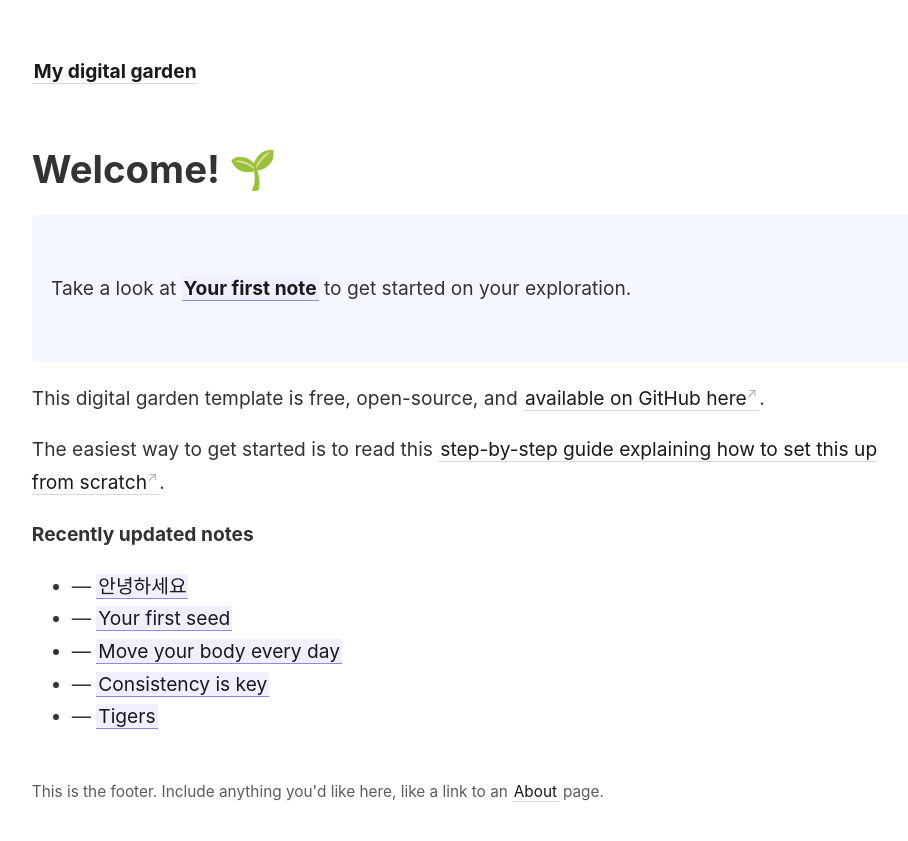
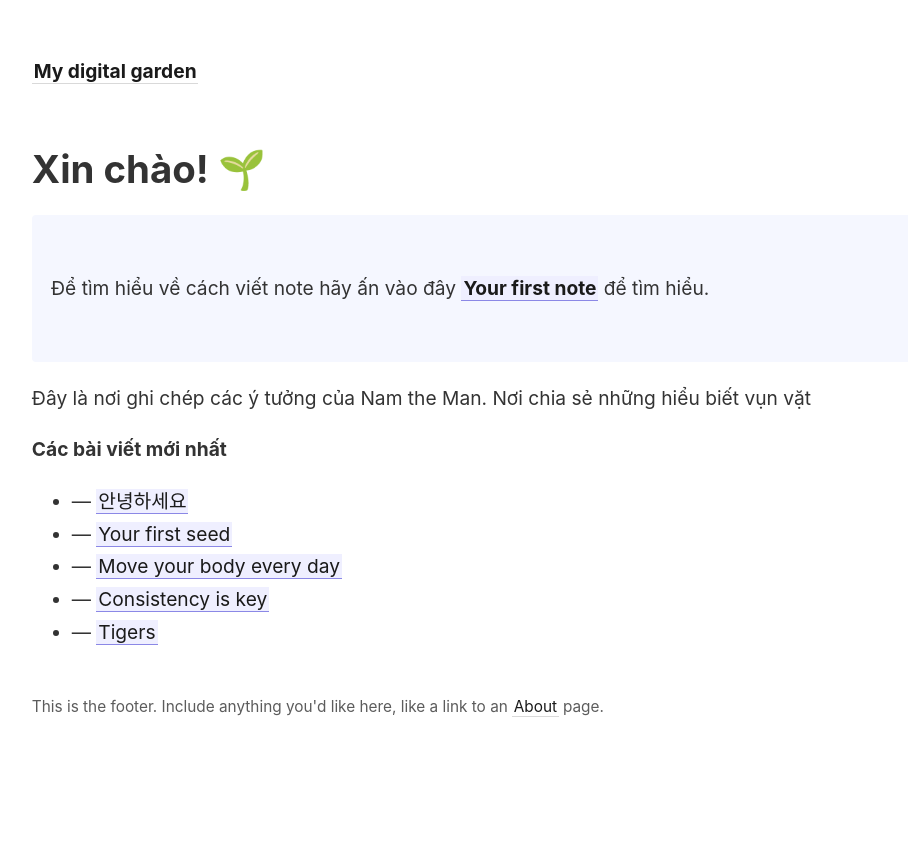
Before and after one commit to Namphong01/namtheman, a Jekyll site: the page built from _pages/index.md, in a window 1280 px wide. Shown: the top 841 px of the page, without its empty margins (45-953 px from the left). Built offline with Jekyll 4.4.1, drawn with Linux system fonts in a browser that asks for light colours.

Commit message:
Update index.md
s

```diff
--- a/_pages/index.md
+++ b/_pages/index.md
@@ -5,17 +5,16 @@ id: home
 permalink: /
 ---
 
-# Welcome! 🌱
+# Xin chào! 🌱
 
 <p style="padding: 3em 1em; background: #f5f7ff; border-radius: 4px;">
-  Take a look at <span style="font-weight: bold">[[Your first note]]</span> to get started on your exploration.
+  Để tìm hiểu về cách viết note hãy ấn vào đây <span style="font-weight: bold">[[Your first note]]</span> để tìm hiểu.
 </p>
 
-This digital garden template is free, open-source, and [available on GitHub here](https://github.com/maximevaillancourt/digital-garden-jekyll-template).
+Đây là nơi ghi chép các ý tưởng của Nam the Man.
+Nơi chia sẻ những hiểu biết vụn vặt
 
-The easiest way to get started is to read this [step-by-step guide explaining how to set this up from scratch](https://maximevaillancourt.com/blog/setting-up-your-own-digital-garden-with-jekyll).
-
-<strong>Recently updated notes</strong>
+<strong>Các bài viết mới nhất</strong>
 
 <ul>
   {% assign recent_notes = site.notes | sort: "last_modified_at_timestamp" | reverse %}
```
